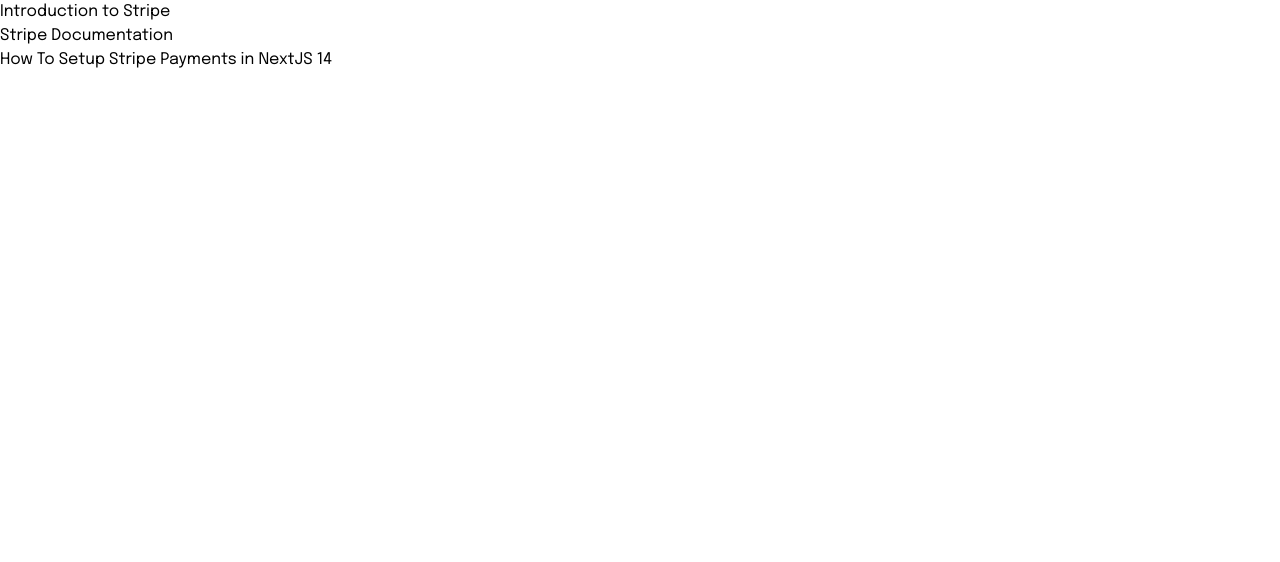
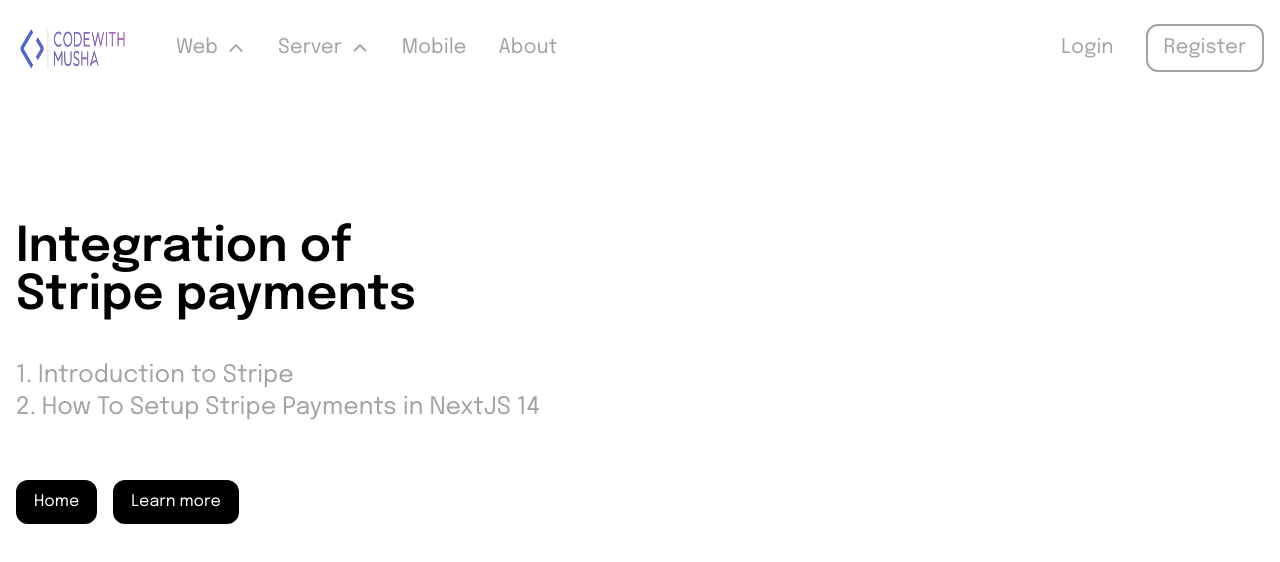
Before and after one commit to Musha02/WDAT-Syllabus-Application, a Next.js app: page /stripepayments in a window 1280 px wide. Shown: the top 562 px of the page. Built offline with nearby package versions, Linux system fonts and the light colour scheme.

Commit message:
Create new files in stripepayments

```diff
--- /dev/null
+++ b/src/app/stripepayments/introduction/page.tsx
@@ -0,0 +1,57 @@
+import Link from "next/link";
+import Navbar from "@/components/navbar";
+import Balancer from "react-wrap-balancer";
+
+export default function Introduction() {
+  return (
+    <div className="min-h-screen w-full">
+      <Navbar />
+      <section className="mx-auto flex max-w-7xl  flex-col-reverse gap-2  mt-[-100px] px-4  pb-12 transition-all md:flex-row md:gap-4">
+        {/* left div */}
+        <div className=" flex flex-col items-center gap-6 pt-2 md:w-1/2 md:items-start md:gap-10 md:pt-32 md:text-left">
+          <Balancer>
+            <h1 className="text-xl font-semibold md:text-4xl">
+              1. Introduction to Stripe
+            </h1>
+            <br></br>
+            <p className="text-xl text-neutral-400 md:text-xl">
+            Stripe is an online payment processing platform that allows businesses to accept payments over the internet. It provides a suite of APIs (Application Programming Interfaces) and tools that enable businesses to handle transactions, manage subscriptions, and perform various financial operations securely and efficiently.<br></br>
+            With Stripe, businesses can accept payments from major credit and debit cards, as well as digital wallets like Apple Pay and Google Pay. It supports multiple currencies and payment methods, making it suitable for businesses operating globally.<br></br><br></br>
+            Stripe offers features such as built-in fraud prevention, customizable checkout experiences, subscription management, invoicing, and support for marketplace and platform businesses. Its developer-friendly APIs and extensive documentation make it easy for businesses of all sizes to integrate payment processing into their websites and applications.
+            </p>
+          </Balancer>
+
+          <div className="flex justify-center mt-4">
+          < Link href= "/"  className="border-black w-fit rounded-xl border-2 bg-black px-4 py-2 text-white transition-all hover:border-black hover:bg-black hover:bg-transparent hover:text-black/90 mr-4">
+             Home
+            </Link>
+            <Link href="/stripepayments/setup" className="border-black w-fit rounded-xl border-2 bg-black px-4 py-2 text-white transition-all hover:border-black hover:bg-black hover:bg-transparent hover:text-black/90">
+              Next Page
+            </Link>
+          </div>
+
+          </div>
+          <section className="md:w-1/2 mt-20">
+          <div className=" w-full h-auto px-10 mt-20">
+            <div className="mt-10" >
+              <iframe
+                width="100%"
+                height="400"
+                src="https://www.youtube.com/embed/uWbj8QgEGcc"
+                title="Stripe Introduction"
+                frameBorder="10"
+                allow="accelerometer; autoplay; clipboard-write; encrypted-media; gyroscope; picture-in-picture"
+                allowFullScreen
+                style={{ borderRadius: '30px' }}
+                ></iframe>
+            </div>
+          </div>
+         </section>
+
+        </section>
+      </div>
+
+
+  );
+
+}
--- a/src/app/stripepayments/page.tsx
+++ b/src/app/stripepayments/page.tsx
@@ -1,12 +1,36 @@
+import Link from "next/link";
+import Navbar from "@/components/navbar";
+import Balancer from "react-wrap-balancer";
+
 export default function StripePayments() {
   return (
+    <div className="min-h-screen w-full">
+      <Navbar />
+      <section className="mx-auto flex max-w-7xl  flex-col-reverse gap-2  px-4  pb-12 transition-all md:flex-row md:gap-4">
+        {/* left div */}
+        <div className=" flex flex-col items-center  gap-6 pt-2 md:w-1/2 md:items-start md:gap-10 md:pt-32 md:text-left">
+          <Balancer>
+            <h1 className="text-xl font-semibold md:text-5xl">
+            Integration of Stripe payments
+            </h1>
+          </Balancer>
+          <Balancer>
+            <h2 className=" text-neutral-400 md:max-w-[700px] md:text-2xl hover:text-black/90">1. <Link href="/stripepayments/introduction">Introduction to Stripe</Link></h2>
+            <h2 className=" text-neutral-400 md:max-w-[700px] md:text-2xl hover:text-black/90">2. <Link href="/stripepayments/setup">How To Setup Stripe Payments in NextJS 14</Link></h2>
+           </Balancer>
+           <div className="flex justify-center mt-4">
+              <Link href= "/"  className="border-black w-fit rounded-xl border-2 bg-black px-4 py-2 text-white transition-all hover:border-black hover:bg-black hover:bg-transparent hover:text-black/90 mr-4">
+                Home
+              </Link>
+              <Link href="https://docs.stripe.com/payments?payments=popular" className="border-black w-fit rounded-xl border-2 bg-black px-4 py-2 text-white transition-all hover:border-black hover:bg-black hover:bg-transparent hover:text-black/90">
+                Learn more
+              </Link>
+            </div>
 
+          </div>
 
-    <div>
-      <h1>Introduction to Stripe</h1>
-      <h2>Stripe Documentation </h2>
-      <h3>How To Setup Stripe Payments in NextJS 14</h3>
-    </div>
+        </section>
+      </div>
 
 
   );
--- /dev/null
+++ b/src/app/stripepayments/setup/page.tsx
@@ -0,0 +1,63 @@
+import Link from "next/link";
+import Navbar from "@/components/navbar";
+import Balancer from "react-wrap-balancer";
+
+export default function Setup() {
+  return (
+    <div className="min-h-screen w-full">
+      <Navbar />
+      <section className="mx-auto flex max-w-7xl  flex-col-reverse gap-2  mt-[-100px] px-4  pb-12 transition-all md:flex-row md:gap-4">
+        {/* left div */}
+        <div className=" flex flex-col items-center  gap-6 pt-2 md:w-1/2 md:items-start md:gap-10 md:pt-32 md:text-left">
+          <Balancer>
+            <h1 className="text-xl font-semibold md:text-4xl">
+              2. How To Setup Stripe Payments in NextJS 14
+            </h1>
+            <br></br>
+            <p className="text-xl text-neutral-400 md:text-xl">
+                Setting up Stripe payments in a Next.js 14 application involves several steps:  <br></br>
+                1. Create a Stripe Account: If you haven't already, <br></br> sign up for a Stripe account at <Link href = "https://stripe.com/"> <b>Here</b></Link><br></br>
+                2. Install Stripe SDK: <br></br>
+                3. Get Stripe API Keys: <br></br>
+                4. Initialize Stripe <br></br>
+                5. Client-side Integration <br></br>
+                6. Server-side Integration <br></br>
+                7. Handle Payments <br></br>
+                8. Test Payments <br></br>
+            </p>
+          </Balancer>
+
+          <div className="flex justify-center mt-4">
+          < Link href= "/"  className="border-black w-fit rounded-xl border-2 bg-black px-4 py-2 text-white transition-all hover:border-black hover:bg-black hover:bg-transparent hover:text-black/90 mr-4">
+             Home
+            </Link>
+            <Link href="/stripepayments/introduction" className="border-black w-fit rounded-xl border-2 bg-black px-4 py-2 text-white transition-all hover:border-black hover:bg-black hover:bg-transparent hover:text-black/90">
+              Previous Page
+            </Link>
+          </div>
+
+          </div>
+          <section className="md:w-1/2 mt-20">
+          <div className=" w-full h-auto px-10 mt-20">
+            <div className="mt-10" >
+              <iframe
+                width="100%"
+                height="400"
+                src="https://www.youtube.com/embed/2JDKquIMJws"
+                title="Setup Stripe Payments"
+                frameBorder="10"
+                allow="accelerometer; autoplay; clipboard-write; encrypted-media; gyroscope; picture-in-picture"
+                allowFullScreen
+                style={{ borderRadius: '30px' }}
+                ></iframe>
+            </div>
+          </div>
+         </section>
+
+        </section>
+      </div>
+
+
+  );
+
+}
```
